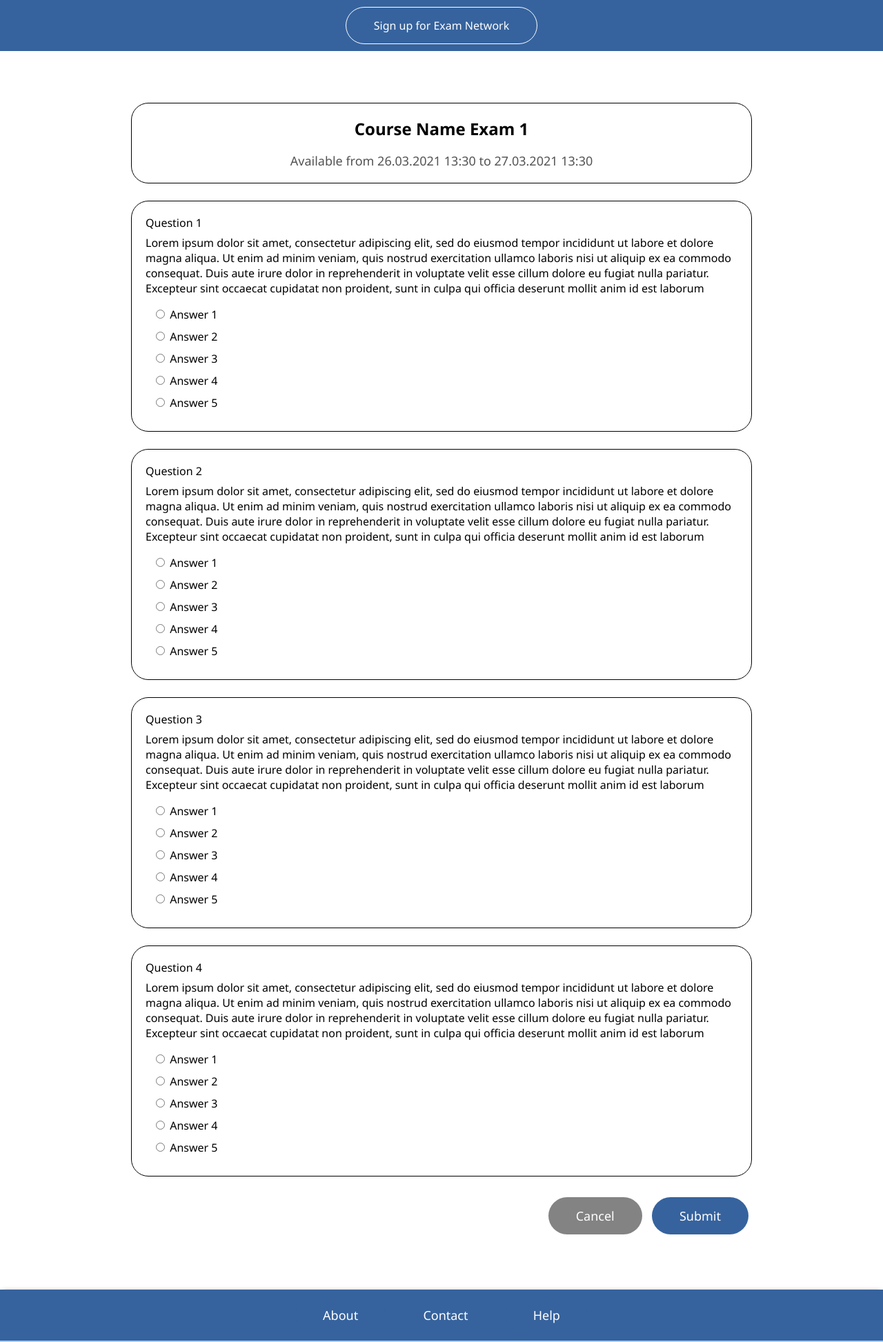
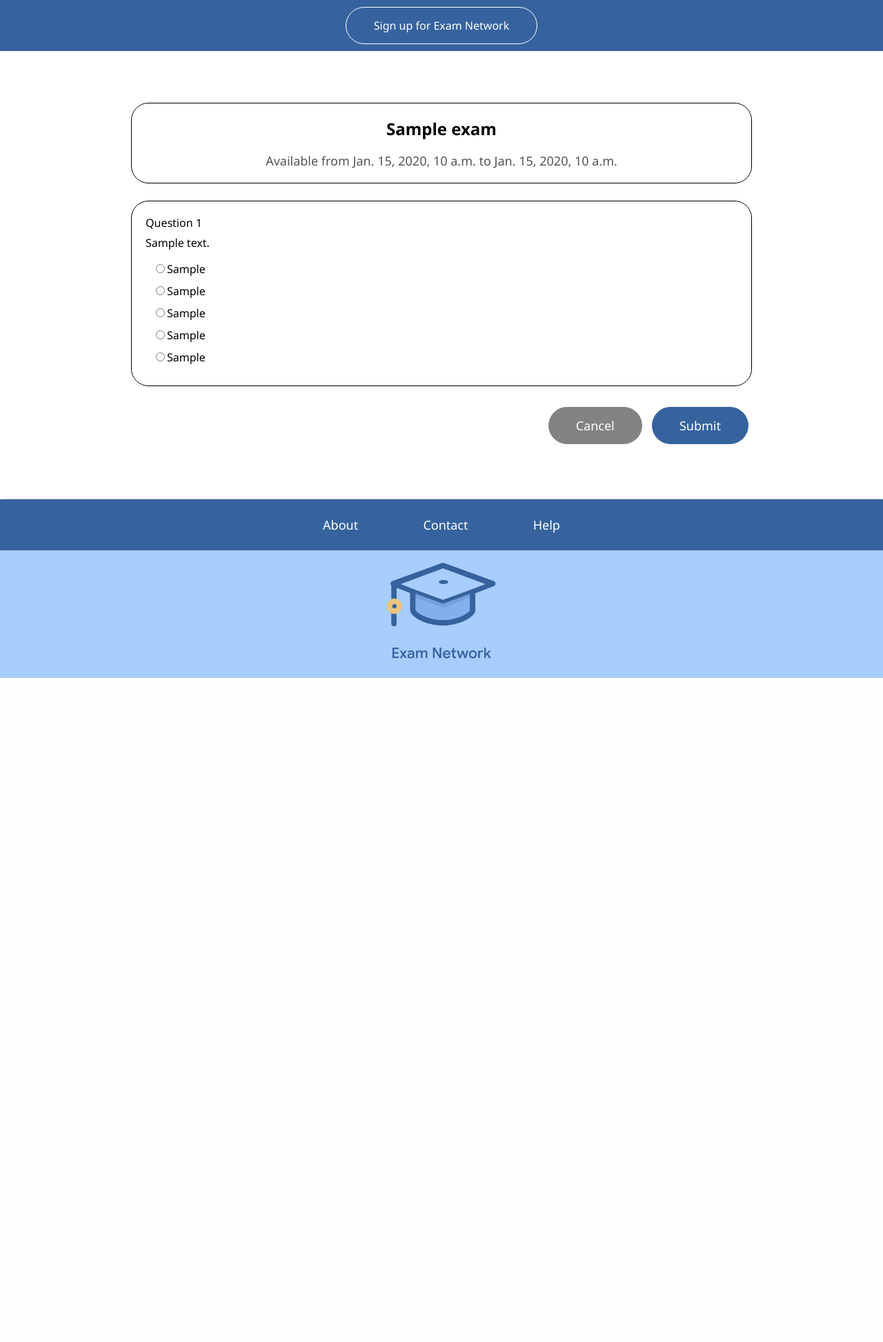
Before and after one commit to RomanPolek/wad2_ae1, a Django app: template templates/exam_network/exam.html in a window 1280 px wide. Shown: the part 180-2126 px from the top of the page at 69% size. After the commit the page ends 1163 px from the top, so only its background shows below. Run offline with Django 3.2, Linux system fonts and the light colour scheme; the template is opened without the code that fills it: most values are stand-ins (such as "Sample title", 1, 10 or a date in 2020); parts of the project's set-up code (start-up, migrations or seed data) failed here and were passed over.

Commit message:
style changes

```diff
--- a/templates/exam_network/exam.html
+++ b/templates/exam_network/exam.html
@@ -4,48 +4,24 @@
 <link rel="stylesheet" type="text/css" href="{% static 'exams/exam.css' %}">
 <div id="exam_wrapper">
     <div id="exam_title" class="black_border">
-        <h1>Course Name Exam 1</h1>
-        <p class="text">Available from 26.03.2021 13:30 to 27.03.2021 13:30</p>
+        <h1>{{exam.title}}</h1>
+        <p class="text">Available from {{exam.date_available}} to {{exam.deadline}}</p>
     </div>
     <form method="POST">
-        <div class="question black_border">
-            <h1>Question 1</h1>
-            <p>Lorem ipsum dolor sit amet, consectetur adipiscing elit, sed do eiusmod tempor incididunt ut labore et dolore magna aliqua. Ut enim ad minim veniam, quis nostrud exercitation ullamco laboris nisi ut aliquip ex ea commodo consequat. Duis aute irure dolor in reprehenderit in voluptate velit esse cillum dolore eu fugiat nulla pariatur. Excepteur sint occaecat cupidatat non proident, sunt in culpa qui officia deserunt mollit anim id est laborum</p>
-            <label><input type="radio" name="question_1"> Answer 1</label>
-            <label><input type="radio" name="question_1"> Answer 2</label>
-            <label><input type="radio" name="question_1"> Answer 3</label>
-            <label><input type="radio" name="question_1"> Answer 4</label>
-            <label><input type="radio" name="question_1"> Answer 5</label>
-        </div>
-        <div class="question black_border">
-            <h1>Question 2</h1>
-            <p>Lorem ipsum dolor sit amet, consectetur adipiscing elit, sed do eiusmod tempor incididunt ut labore et dolore magna aliqua. Ut enim ad minim veniam, quis nostrud exercitation ullamco laboris nisi ut aliquip ex ea commodo consequat. Duis aute irure dolor in reprehenderit in voluptate velit esse cillum dolore eu fugiat nulla pariatur. Excepteur sint occaecat cupidatat non proident, sunt in culpa qui officia deserunt mollit anim id est laborum</p>
-            <label><input type="radio" name="question_2"> Answer 1</label>
-            <label><input type="radio" name="question_2"> Answer 2</label>
-            <label><input type="radio" name="question_2"> Answer 3</label>
-            <label><input type="radio" name="question_2"> Answer 4</label>
-            <label><input type="radio" name="question_2"> Answer 5</label>
-        </div>
-        <div class="question black_border">
-            <h1>Question 3</h1>
-            <p>Lorem ipsum dolor sit amet, consectetur adipiscing elit, sed do eiusmod tempor incididunt ut labore et dolore magna aliqua. Ut enim ad minim veniam, quis nostrud exercitation ullamco laboris nisi ut aliquip ex ea commodo consequat. Duis aute irure dolor in reprehenderit in voluptate velit esse cillum dolore eu fugiat nulla pariatur. Excepteur sint occaecat cupidatat non proident, sunt in culpa qui officia deserunt mollit anim id est laborum</p>
-            <label><input type="radio" name="question_3"> Answer 1</label>
-            <label><input type="radio" name="question_3"> Answer 2</label>
-            <label><input type="radio" name="question_3"> Answer 3</label>
-            <label><input type="radio" name="question_3"> Answer 4</label>
-            <label><input type="radio" name="question_3"> Answer 5</label>
-        </div>
-        <div class="question black_border">
-            <h1>Question 4</h1>
-            <p>Lorem ipsum dolor sit amet, consectetur adipiscing elit, sed do eiusmod tempor incididunt ut labore et dolore magna aliqua. Ut enim ad minim veniam, quis nostrud exercitation ullamco laboris nisi ut aliquip ex ea commodo consequat. Duis aute irure dolor in reprehenderit in voluptate velit esse cillum dolore eu fugiat nulla pariatur. Excepteur sint occaecat cupidatat non proident, sunt in culpa qui officia deserunt mollit anim id est laborum</p>
-            <label><input type="radio" name="question_4"> Answer 1</label>
-            <label><input type="radio" name="question_4"> Answer 2</label>
-            <label><input type="radio" name="question_4"> Answer 3</label>
-            <label><input type="radio" name="question_4"> Answer 4</label>
-            <label><input type="radio" name="question_4"> Answer 5</label>
-        </div>
+        {%csrf_token%}
+        {%for question in exam.questions.all%}
+            <div class="question black_border">
+                <h1>Question 1</h1>
+                <p>{{question.content}}</p>
+                <label><input type="radio" name="question_1" required>{{question.choice_0}}</label>
+                <label><input type="radio" name="question_1" required>{{question.choice_1}}</label>
+                <label><input type="radio" name="question_1" required>{{question.choice_2}}</label>
+                <label><input type="radio" name="question_1" required>{{question.choice_3}}</label>
+                <label><input type="radio" name="question_1" required>{{question.choice_4}}</label>
+            </div>
+        {%endfor%}
         <div style="text-align: right;">
-            <button class="gray_button">Cancel</button>
+            <button class="gray_button" type="button" onclick="window.history.back();">Cancel</button>
             <button class="blue_button">Submit</button>
         </div>
     </form>
```
Also changed, not shown: static/exams/exams.css (+5 -2 lines).
